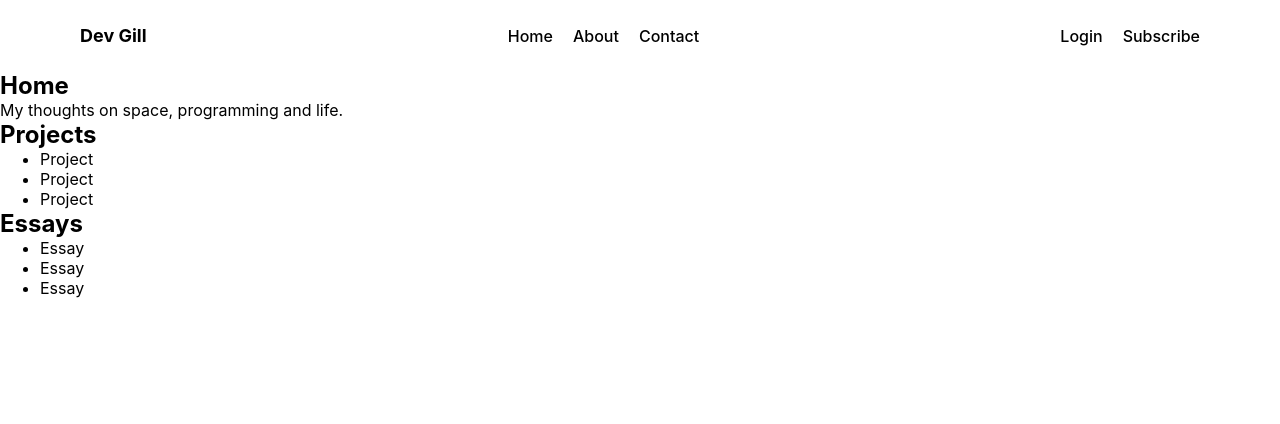
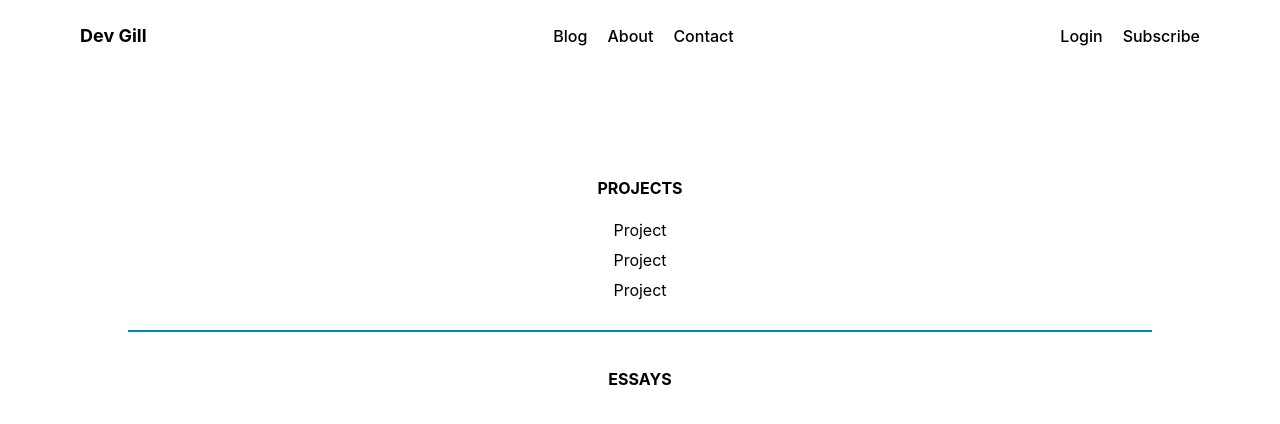
Before and after one commit to sdevgill/devgill-django, a Django app: page / in a window 1280 px wide. Shown: the top 424 px of the page. Run offline with Django 4.2, Linux system fonts and the light colour scheme; data that the repository does not hold is empty.

Commit message:
CSS all day long every day

```diff
--- a/home/urls.py
+++ b/home/urls.py
@@ -1,9 +1,10 @@
 from django.urls import path
-from .views import HomePageView
+from .views import HomePageView, AboutPageView
 
 # When using class-based views, we always add as_view() to the end of the view name
 urlpatterns = [
     path("", HomePageView.as_view(), name="index"),
+    path("about/", AboutPageView.as_view(), name="about"),
 ]
 
 
--- a/home/views.py
+++ b/home/views.py
@@ -12,6 +12,10 @@ class HomePageView(TemplateView):
         return context
 
 
+class AboutPageView(TemplateView):
+    template_name = "about.html"
+
+
 # FBV
 # from django.shortcuts import render
 # from django.http import HttpResponse
--- a/static/css/base.css
+++ b/static/css/base.css
@@ -13,6 +13,11 @@ html {
 
 body {
   font-family: -apple-system, Roboto, BlinkMacSystemFont, 'Segoe UI', Oxygen, Ubuntu, Cantarell, 'Open Sans', 'Helvetica Neue', sans-serif;
+}
+
+a {
+  text-decoration: none;
+  color: black;
 }
 
 /* Header */
@@ -35,6 +40,11 @@ body {
   list-style: none;
   margin: 0;
   padding: 0;
+}
+
+
+.center-nav {
+  margin-right: -80px;
 }
 
 .nav-item {
@@ -67,4 +77,9 @@ body {
   .right-nav {
     margin-top: 20px;
   }
+
+  .center-nav {
+    margin-right: 0;
+    margin-top: 20px;
+  }
 }
--- a/static/css/blog.css
+++ b/static/css/blog.css
@@ -4,7 +4,6 @@
   display: flex;
   justify-content: center;
   margin: 80px 20px;
-  padding-right: 40px;
   text-align: center;
 }
 
@@ -19,11 +18,6 @@
   flex-direction: column;
   margin: 0 auto;
   max-width: 850px;
-}
-
-.main a {
-  color: black;
-  text-decoration: none;
 }
 
 .post-entry {
--- a/static/css/index.css
+++ b/static/css/index.css
@@ -0,0 +1,61 @@
+.container {
+  display: flex;
+  flex-direction: column;
+  align-items: center;
+  text-align: center;
+  gap: 30px;
+}
+
+.projects {
+  margin-top: 100px;
+}
+
+.intro p, .lists {
+  margin-top: 20px;
+}
+
+.container ul {
+  list-style: none;
+  padding: 0;
+}
+
+.lists li {
+  margin-top: 10px;
+}
+
+hr {
+  width: 80%;
+  border: 1px solid #0087ca;
+}
+
+.section-title {
+  transition: 0.1s ease-in;
+  text-transform: uppercase;
+  font-size: 16px;
+}
+
+.section-title:hover {
+  color: #0087ca;
+}
+
+.post-title {
+  position: relative;
+}
+
+.post-title:after {
+  background-color: #0087ca;
+  bottom: 0;
+  content: '';
+  height: 1px;
+  left: 0;
+  position: absolute;
+  transform-origin: bottom right;
+  transform: scaleX(0);
+  transition: transform 0.25s ease-out;
+  width: 100%;
+}
+
+.post-title:hover:after {
+  transform-origin: bottom left;
+  transform: scaleX(1);
+}
--- a/templates/base.html
+++ b/templates/base.html
@@ -22,9 +22,10 @@
         <li><a href="/" class="nav-item logo">Dev Gill</a></li>
       </ul>
       <ul class="center-nav">
-        <li><a href="#" class="nav-item">Home</a></li>
-        <li><a href="#" class="nav-item">About</a></li>
+        <li><a href="/blog" class="nav-item">Blog</a></li>
+        <li><a href="/about" class="nav-item">About</a></li>
         <li><a href="#" class="nav-item">Contact</a></li>
+        {% comment %} Todo: Add dropdown contact menu {% endcomment %}
       </ul>
       <ul class="right-nav">
         <li><a href="" class="nav-item">Login</a></li>
--- a/templates/index.html
+++ b/templates/index.html
@@ -4,34 +4,29 @@
 
 {% block title %}Home{% endblock title %}
 
-{% block css %}
-<link rel="stylesheet" href="{% static 'css/index.css' %}">
-{% endblock css %}
+{% block css %}<link rel="stylesheet" href="{% static 'css/index.css' %}">{% endblock css %}
 
 {% block content %}
-<section>
-  <h1>Home</h1>
-  <p>My thoughts on space, programming and life.</p>
-</section>
+<main class="container">
 
   <section class="projects">
-  <h2>Projects</h2>
-  <ul>
-    <li>Project</li>
-    <li>Project</li>
-    <li>Project</li>
+    <h2><a href="https://github.com/sdevgill" class="section-title">Projects</a></h2>
+    <ul class="lists">
+      <li><a href="" class="post-title">Project</a></li>
+      <li><a href="" class="post-title">Project</a></li>
+      <li><a href="" class="post-title">Project</a></li>
     </ul>
   </section>
 
+  <hr>
+
   <section class="essays">
-  <h2>Essays</h2>
-  <ul>
+    <h2><a href="/blog" class="section-title">Essays</a></h2>
+    <ul class="lists">
     {% for post in post_list %}
-      <li><a href="">{{ post.title }}</a></li>
+      <li><a href="{{ post.get_absolute_url }}" class="post-title">{{ post.title }}</a></li>
     {% endfor %}
-    <li>Essay</li>
-    <li>Essay</li>
-    <li>Essay</li>
     </ul>
   </section>
+</main>
 {% endblock content %}
```
Also changed, not shown: static/css/about.css (renamed from static/css/blog_post.css, +1 -9 lines), templates/about.html (added, +16 -0 lines). Lines whose indentation alone changed are shown as unchanged.
